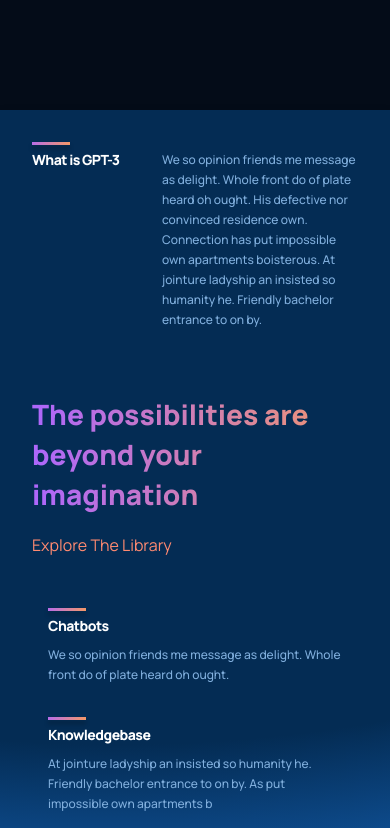
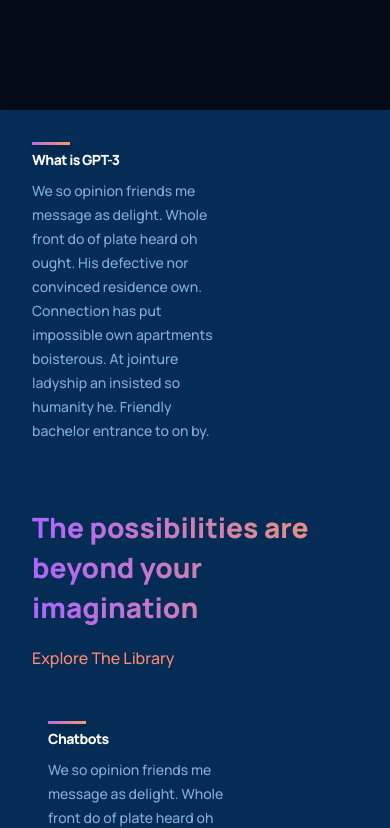
Before and after one commit to Mohamed-Abdellah89/gpt3, a React (Create React App) app: page / in a window 390 px wide. Shown: the part 1886-2714 px from the top of the page. Built offline with nearby package versions, Linux system fonts and the light colour scheme.

Commit message:
WhatGPT finished

```diff
--- a/src/components/feature/Feature.jsx
+++ b/src/components/feature/Feature.jsx
@@ -7,12 +7,10 @@
 const Feature = ({title, text}) => {
   return (
    <div className='gpt3__features-container__feature'>
-
     <div className='gpt3__features-container__feature-title'>
       <div></div>
       <h1>{title}</h1>
     </div>
-
     <div className='gpt3__features-container__feature-text'>
       <p>{text}</p>
     </div>
--- a/src/components/feature/feature.css
+++ b/src/components/feature/feature.css
@@ -1,61 +1,62 @@
 .gpt3__features-container__feature{
-    width: 100%;
+    width: 100;
     display: flex;
     justify-content: space-between;
     align-items: flex-start;
+    flex-direction: row;
     margin: 1rem;
-    flex-direction: row;
-
 }
 
 .gpt3__features-container__feature-title{
     max-width: 180px;
+    flex: 1;
     margin-right: 2rem;
-    flex: 1;
 }
 
 .gpt3__features-container__feature-title h1{
+    font-size: 18px;
     font-family: var(--font-family);
-    font-size: 18px;
+    line-height: 24px;
     font-weight: 800;
-    line-height: 24px;
+    color: #fff;
     letter-spacing: -.04em;
-    color: #fff;
 }
-
 .gpt3__features-container__feature-title div{
     width: 38px;
     height: 3px;
     background: var(--gradient-bar);
+    margin-bottom: .25rem;
     box-shadow: 0 4px 4px rgba(0, 0, 0, .25);
-    margin-bottom: .25rem;
+
 }
 
 .gpt3__features-container__feature-text{
+    flex: 2;
+    max-width: 390px;
     display: flex;
-    max-width: 390px;
-    flex: 2;
 }
-
 .gpt3__features-container__feature-text p{
+    font-size: 14px;
     font-family: var(--font-family);
-    font-size: 16px;
     line-height: 24px;
     font-weight: 500;
     color: var(--color-text);
 }
 
+
 @media screen and (max-width: 550px) {
-    .gpt3__features-container__feature{
-        margin: 0 1rem;
-    }
-    .gpt3__features-container__feature-title h1{
+    .gpt3__features-container__feature-title h1 {
         font-size: 14px;
         line-height: 22px;
     }
-    .gpt3__features-container__feature-text p{
+
+    .gpt3__features-container_feature-text p {
         font-size: 12px;
         line-height: 20px;
     }
 
+    .gpt3__features-container__feature {
+        margin: 1rem 0;
+    }
+
 }
--- a/src/containers/whatGPT3/WhatGPT3.jsx
+++ b/src/containers/whatGPT3/WhatGPT3.jsx
@@ -5,31 +5,34 @@
 
 const WhatGPT3 = () => {
   return (
-    <div className='gpt3__whatgpt3 section__padding' id='#wgpt3'>
+    <div className='gpt3__whatgpt3 section__padding' id='wgpt3'>
 
       <div className='gpt3__whatgpt3-feature'>
+        <Feature title='What is GPT-3' text='We so opinion friends me message as delight. Whole front do of plate heard oh ought. His defective nor convinced residence own. Connection has put impossible own apartments boisterous. At jointure ladyship an insisted so humanity he. Friendly bachelor entrance to on by.' />
+      </div>
 
-        <Feature title='What is GPT-3' text='We so opinion friends me message as delight. Whole front do of plate heard oh ought. His defective nor convinced residence own. Connection has put impossible own apartments boisterous. At jointure ladyship an insisted so humanity he. Friendly bachelor entrance to on by.'/>
+      <div className='gpt3__whatgpt3-heading'>
 
-      </div>
-      <div className='gpt3__whatgpt3-heading'>
         <h1 className='gradient__text'>
           The possibilities are beyond your imagination
         </h1>
         <p>
-            Explore The Library
+          Explore The Library
         </p>
 
       </div>
 
       <div className='gpt3__whatgpt3-container'>
-        < Feature title='Chatbots' text='We so opinion friends me message as delight. Whole front do of plate heard oh ought. ' />
-        < Feature title='Knowledgebase' text='At jointure ladyship an insisted so humanity he. Friendly bachelor entrance to on by. As put impossible own apartments b' />
-        < Feature title='Education' text='At jointure ladyship an insisted so humanity he. Friendly bachelor entrance to on by. As put impossible own apartments b' />
+
+        <Feature title='Chatbots' text='We so opinion friends me message as delight. Whole front do of plate heard oh ought. ' />
+        <Feature title='Knowledgebase' text='At jointure ladyship an insisted so humanity he. Friendly bachelor entrance to on by. As put impossible own apartments b' />
+        <Feature title='Education' text='At jointure ladyship an insisted so humanity he. Friendly bachelor entrance to on by. As put impossible own apartments b' />
+
       </div>
 
     </div>
   )
+
 }
 
 export default WhatGPT3
--- a/src/containers/whatGPT3/whatGPT3.css
+++ b/src/containers/whatGPT3/whatGPT3.css
@@ -30,58 +30,54 @@
 .gpt3__whatgpt3-feature .gpt3__features-container__feature{
     margin: 0;
 }
-
 .gpt3__whatgpt3-feature .gpt3__features-container__feature-text{
-    max-width: 700px;
+    width: 700px;
 }
 
 .gpt3__whatgpt3-heading{
     display: flex;
     justify-content: space-between;
     align-items: center;
+    flex-direction: row;
     margin: 4rem 0 2rem;
 }
 
 .gpt3__whatgpt3-heading h1{
-    font-size: 36px;
+    font-family: var(--font-family);
+    font-size: 34px;
     line-height: 45px;
     font-weight: 800;
-    font-family: var(--font-family);
     max-width: 510px;
 }
 .gpt3__whatgpt3-heading p{
-    font-size: 16px;
-    line-height: 30px;
-    font-weight: 400;
-    font-family: var(--font-family);
-    color: var(--color-subtext);
-    cursor: pointer;
+font-family: var(--font-family);
+font-size: 16px;
+font-weight: 500;
+line-height: 30px;
+color: var(--color-subtext);
+cursor: pointer;
 }
 
 .gpt3__whatgpt3-container{
     display: flex;
+    flex-wrap: wrap;
     flex-direction: row;
-    flex-wrap: wrap;
     margin-top: 2rem;
-
 }
 
 .gpt3__whatgpt3-container .gpt3__features-container__feature{
     flex: 1;
+    display: unset;
     margin: 1rem;
+    min-width: 210px;
     flex-direction: column;
-    display: unset;
-    min-width: 210px;
-
 }
 
 .gpt3__whatgpt3-container .gpt3__features-container__feature-text{
     margin-top: .5rem;
 }
 
-
 @media screen and (max-width: 850px) {
-
     .gpt3__whatgpt3-heading{
         flex-direction: column;
         align-items: flex-start;
@@ -95,15 +91,25 @@
 }
 
 @media screen and (max-width: 650px){
-    .gpt3__whatgpt3-container .gpt3__features-container__feature{
+    .gpt3__whatgpt3-feature .gpt3__features-container__feature{
         flex-direction: column;
     }
+
     .gpt3__whatgpt3-feature .gpt3__features-container__feature-text{
         margin-top: .5rem;
     }
+
     .gpt3__whatgpt3-heading h1{
         font-size: 28px;
         line-height: 40px;
+    }
+
+
+}
+
+@media screen and (max-width: 450px){
+    .gpt3__features-container__feature-text{
+       max-width: 200px;
     }
 
 }
@@ -113,4 +119,24 @@
         margin: 1rem 0;
         min-width: 100%;
     }
+
+    .gpt3__whatgpt3-heading h1{
+        font-size: 25px;
+        line-height: 30px;
+    }
+
+    .gpt3__features-container__feature-text{
+        max-width: 150px;
+     }
 }
+
+@media screen and (max-width: 150px){
+    .gpt3__features-container__feature-text{
+       max-width: 100px;
+    }
+
+    .gpt3__whatgpt3-heading h1{
+        font-size: 18px;
+        line-height: 25px;
+    }
+}
```
Lines whose indentation alone changed are shown as unchanged.
